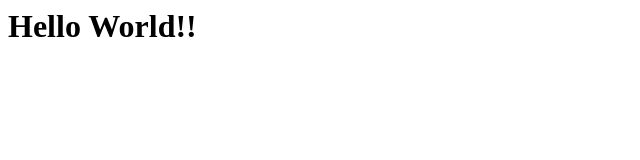
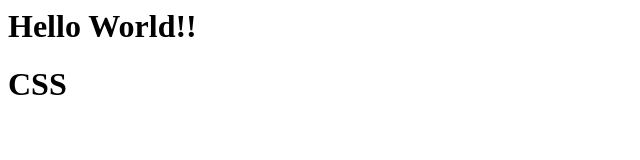
Before and after one commit to syed25041996/pull_push, a plain HTML site: page index.html in a window 1280 px wide. Shown: the whole page, without its empty margins (0-640 px from the left). Drawn offline with Linux system fonts and the light colour scheme.

Commit message:
update features

```diff
--- a/index.html
+++ b/index.html
@@ -1 +1,2 @@
 <h1><b>Hello World!!</b></h1>
+<h1><b>CSS</b></h1>
```
Also changed, not shown: 1 other file.
